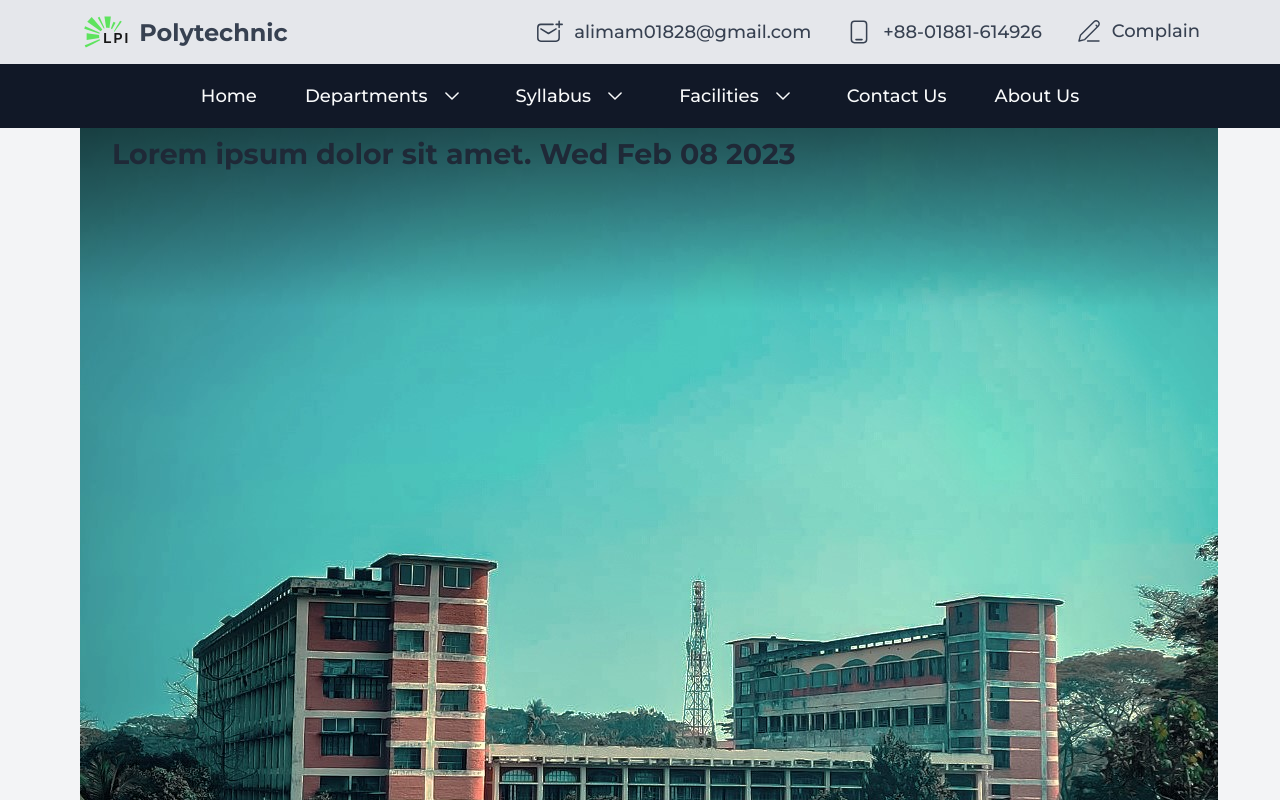
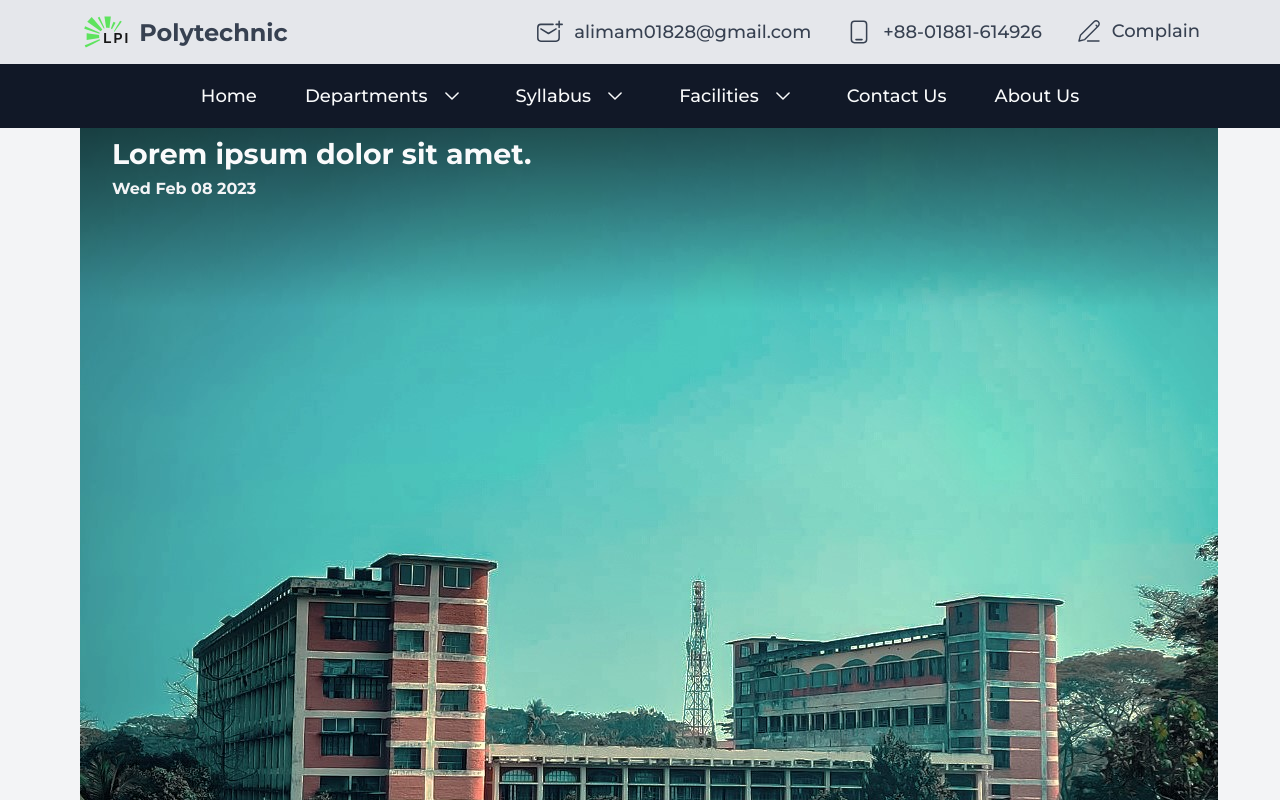
Before and after one commit to al-imam/lpi, a React (Vite) app: page /news in a window 1280 px wide. Shown: the top 800 px of the page. Built offline with nearby package versions, Linux system fonts and the light colour scheme.

Commit message:
style title with date

```diff
--- a/src/components/Post/post.module.css
+++ b/src/components/Post/post.module.css
@@ -19,10 +19,13 @@
 }
 
 .title {
+  display: flex;
+  flex-direction: column;
+  gap: 0.5rem;
   font-size: var(--h4);
   font-family: var(--ff-primary);
   font-weight: var(--fw-regular);
-  color: var(--gray-800);
+  color: var(--gray-50);
   font-weight: var(--fw-bold);
   z-index: 1;
   padding: 0.5rem 2rem;
@@ -31,6 +34,11 @@
     rgb(0 0 0 / 0.5) 0%,
     rgb(0 0 0 / 0) 20%
   );
+}
+
+.title span {
+  font-size: var(--h6);
+  color: var(--gray-100);
 }
 
 .subtitle {
```
